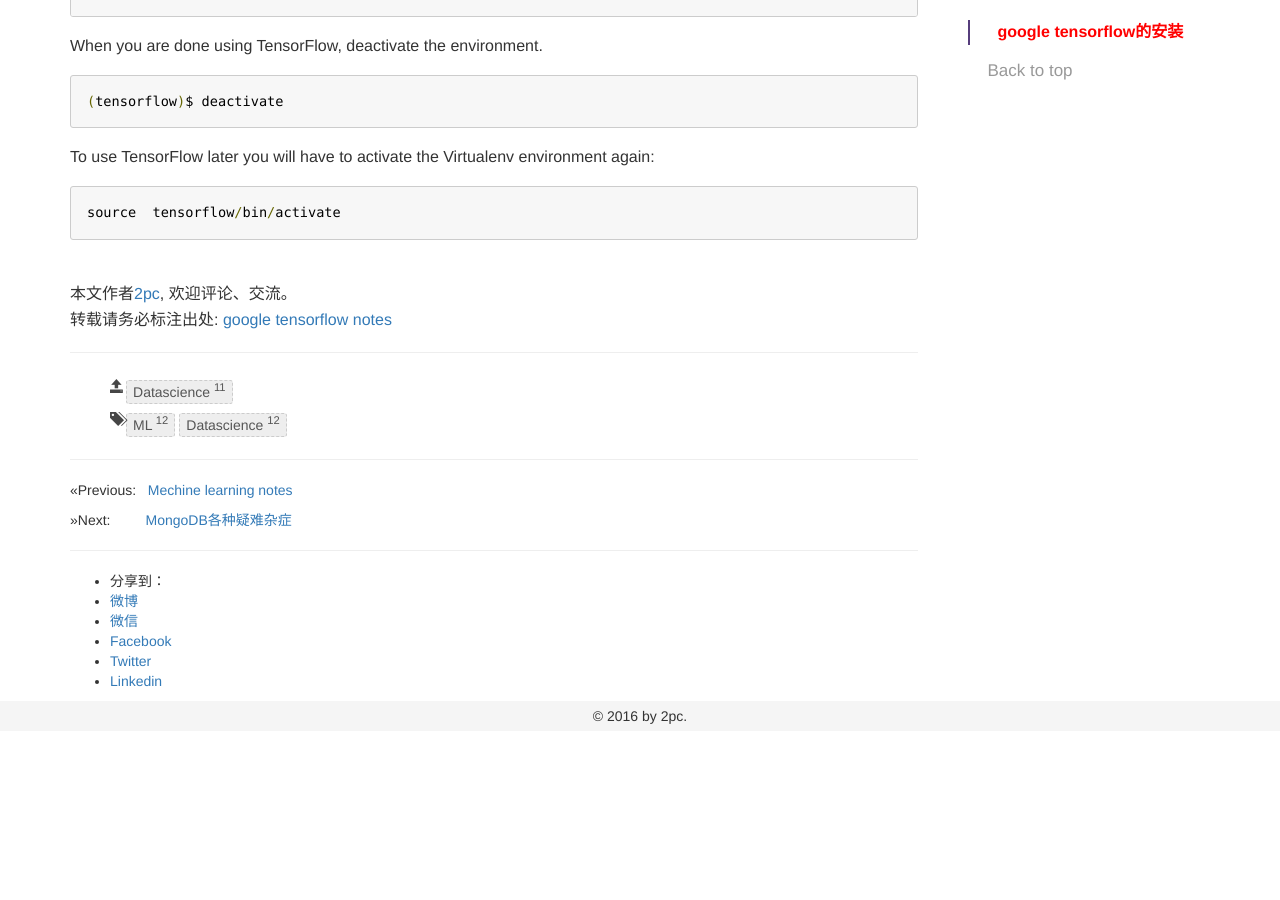
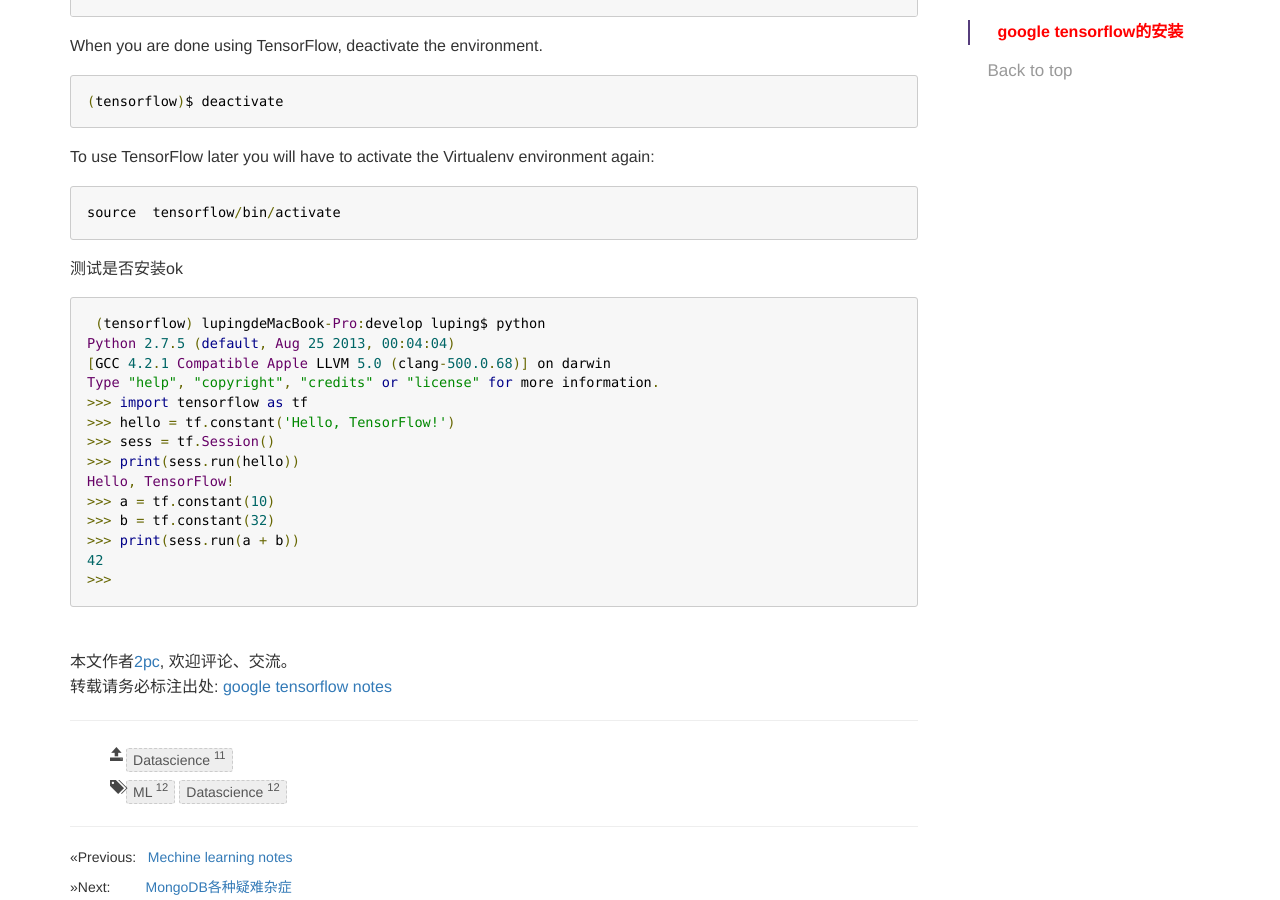
Before and after one commit to luyee/2pc.github.io, a Jekyll site: the page built from _posts/datascience/2015-06-13-tensorflow.md, in a window 1280 px wide and 900 px high, scrolled down 675 px. Built offline with Jekyll 4.4.1, drawn with Linux system fonts in a browser that asks for light colours; comment, search, counter and statistics services are not loaded; before the commit the page ends 1406 px from its top, so only the background shows below that.

Commit message:
Update 2015-06-13-tensorflow.md

````diff
--- a/_posts/datascience/2015-06-13-tensorflow.md
+++ b/_posts/datascience/2015-06-13-tensorflow.md
@@ -39,3 +39,21 @@ To use TensorFlow later you will have to activate the Virtualenv environment aga
 ```
 source  tensorflow/bin/activate
 ```
+ 测试是否安装ok
+
+ ```
+ (tensorflow) lupingdeMacBook-Pro:develop luping$ python
+Python 2.7.5 (default, Aug 25 2013, 00:04:04)
+[GCC 4.2.1 Compatible Apple LLVM 5.0 (clang-500.0.68)] on darwin
+Type "help", "copyright", "credits" or "license" for more information.
+>>> import tensorflow as tf
+>>> hello = tf.constant('Hello, TensorFlow!')
+>>> sess = tf.Session()
+>>> print(sess.run(hello))
+Hello, TensorFlow!
+>>> a = tf.constant(10)
+>>> b = tf.constant(32)
+>>> print(sess.run(a + b))
+42
+>>>
+ ```
````
